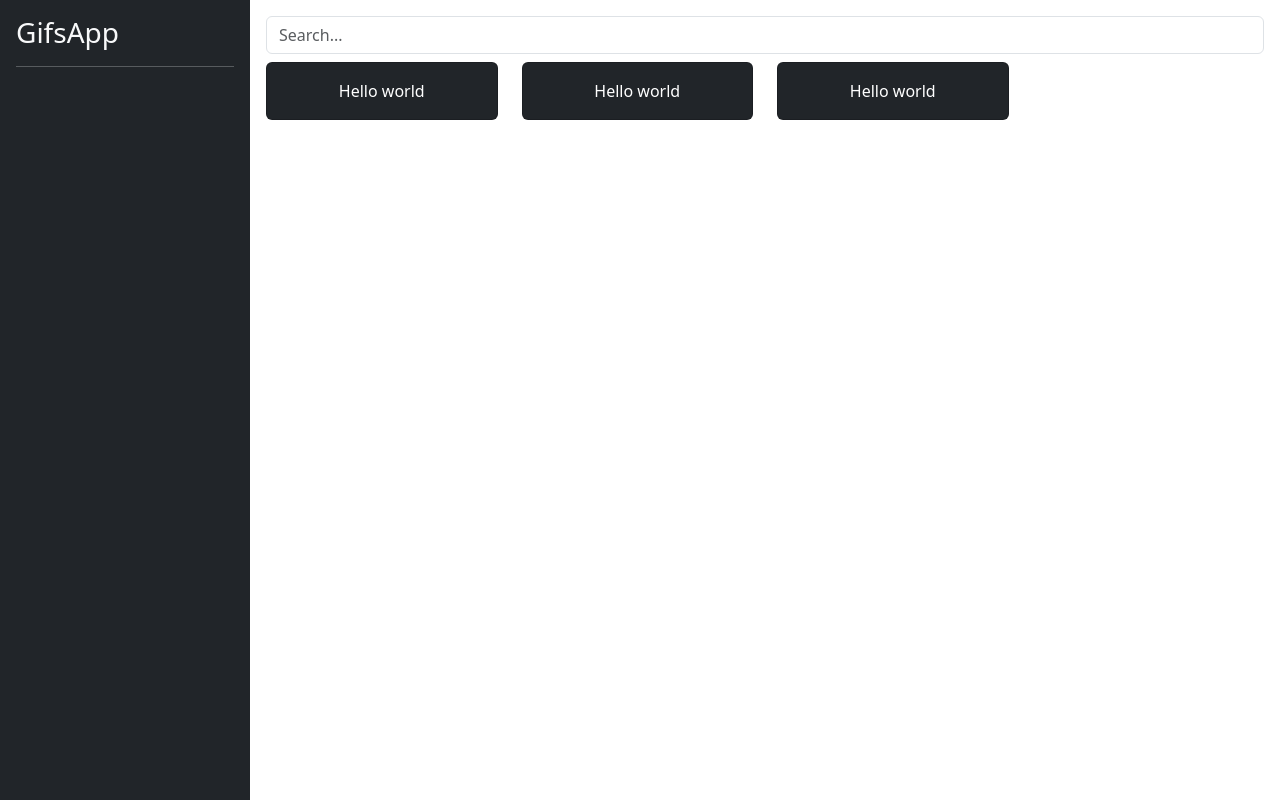
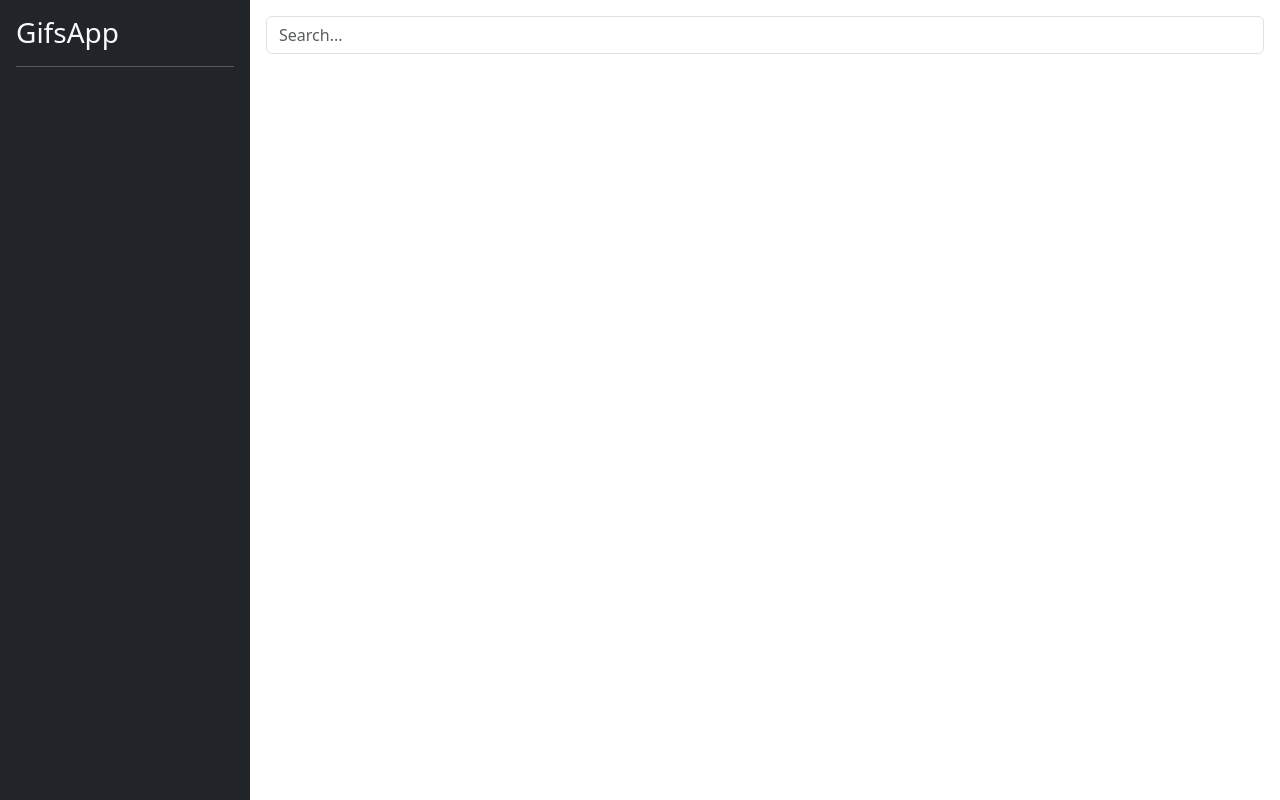
Before and after one commit to tomasVergara14/gifs-app, an Angular app: page / in a window 1280 px wide. Built offline with nearby package versions, Linux system fonts and the light colour scheme.

Commit message:
request data

```diff
--- a/src/app/gifs/components/card-list/card-list.component.html
+++ b/src/app/gifs/components/card-list/card-list.component.html
@@ -1,38 +1,13 @@
 
 <div class="row">
-    <div class="col-md-3 col-sm-6">
+
+    <div class="col-md-3 col-sm-6" *ngFor="let gif of gifs">
 
         <div class="text-center card mb-2 bg-dark">
 
             <!-- TODO: Crear imagen -->
             <div class="card-body text-white">
-                <p class="card-text">Hello world</p>
-            </div>
-
-        </div>
-
-    </div>
-
-    <div class="col-md-3 col-sm-6">
-
-        <div class="text-center card mb-2 bg-dark">
-
-            <!-- TODO: Crear imagen -->
-            <div class="card-body text-white">
-                <p class="card-text">Hello world</p>
-            </div>
-
-        </div>
-
-    </div>
-
-    <div class="col-md-3 col-sm-6">
-
-        <div class="text-center card mb-2 bg-dark">
-
-            <!-- TODO: Crear imagen -->
-            <div class="card-body text-white">
-                <p class="card-text">Hello world</p>
+                <p class="card-text"> {{ gif.title }} </p>
             </div>
 
         </div>
--- a/src/app/gifs/components/card-list/card-list.component.ts
+++ b/src/app/gifs/components/card-list/card-list.component.ts
@@ -1,4 +1,5 @@
-import { Component } from '@angular/core';
+import { Component, Input } from '@angular/core';
+import { Gifs } from '../../interfaces/gifs.interface';
 
 @Component({
   selector: 'gifs-card-list',
@@ -7,4 +8,6 @@ import { Component } from '@angular/core';
 })
 export class CardListComponent {
 
+  @Input() gifs : Gifs[] = [];
+
 }
--- a/src/app/gifs/pages/home-page/home-page.component.html
+++ b/src/app/gifs/pages/home-page/home-page.component.html
@@ -7,6 +7,6 @@
 
     <div class="col-12 pt-2">
         <!-- listado de gifs -->
-        <gifs-card-list></gifs-card-list>
+        <gifs-card-list [gifs]="gifs" ></gifs-card-list>
     </div>
 </div>
--- a/src/app/gifs/pages/home-page/home-page.component.ts
+++ b/src/app/gifs/pages/home-page/home-page.component.ts
@@ -1,4 +1,6 @@
 import { Component } from '@angular/core';
+import { Gifs } from '../../interfaces/gifs.interface';
+import { GifsService } from '../../services/gifs.service';
 
 @Component({
   selector: 'gifs-home-page',
@@ -7,4 +9,12 @@ import { Component } from '@angular/core';
 })
 export class HomePageComponent {
 
+  constructor(
+    private gifsService: GifsService,
+  ){
+
+  }
+  get gifs(): Gifs[]{
+    return this.gifsService.gifsList;
+  }
 }
--- a/src/app/gifs/services/gifs.service.ts
+++ b/src/app/gifs/services/gifs.service.ts
@@ -1,14 +1,18 @@
 import { HttpClient, HttpParams } from '@angular/common/http';
 import { Injectable } from '@angular/core';
+import { Gifs, SearchData } from '../interfaces/gifs.interface';
 
 @Injectable({
   providedIn: 'root'
 })
 export class GifsService {
 
+  public gifsList: Gifs[] = [];
+
   private _tagsHistory: string[] = [];
   private apiKeyGifs: string= 'iiSsDyvMlztSUKHnJcCShaR2hilNgSAS';
   private apiUrl: string = 'http://api.giphy.com/v1/gifs/search'
+
 
   constructor(
     private httpClient: HttpClient
@@ -40,8 +44,8 @@ export class GifsService {
     .set('q', tag )
     .set('limit', '10' )
 
-    this.httpClient.get( this.apiUrl,{ params }).subscribe(data=>{
-      console.log(data)
+    this.httpClient.get<SearchData>( this.apiUrl,{ params }).subscribe(data=>{
+      this.gifsList = data.data
     })
   }
 
```
